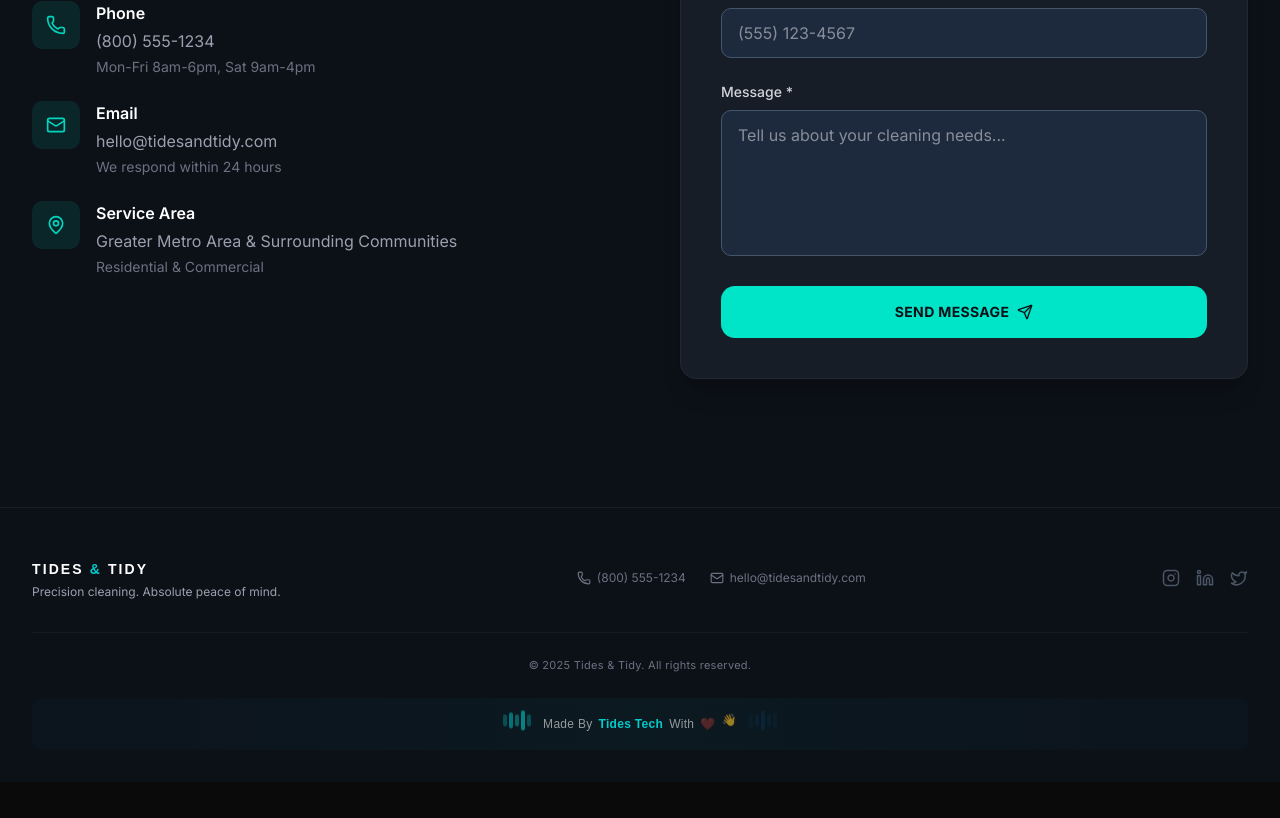
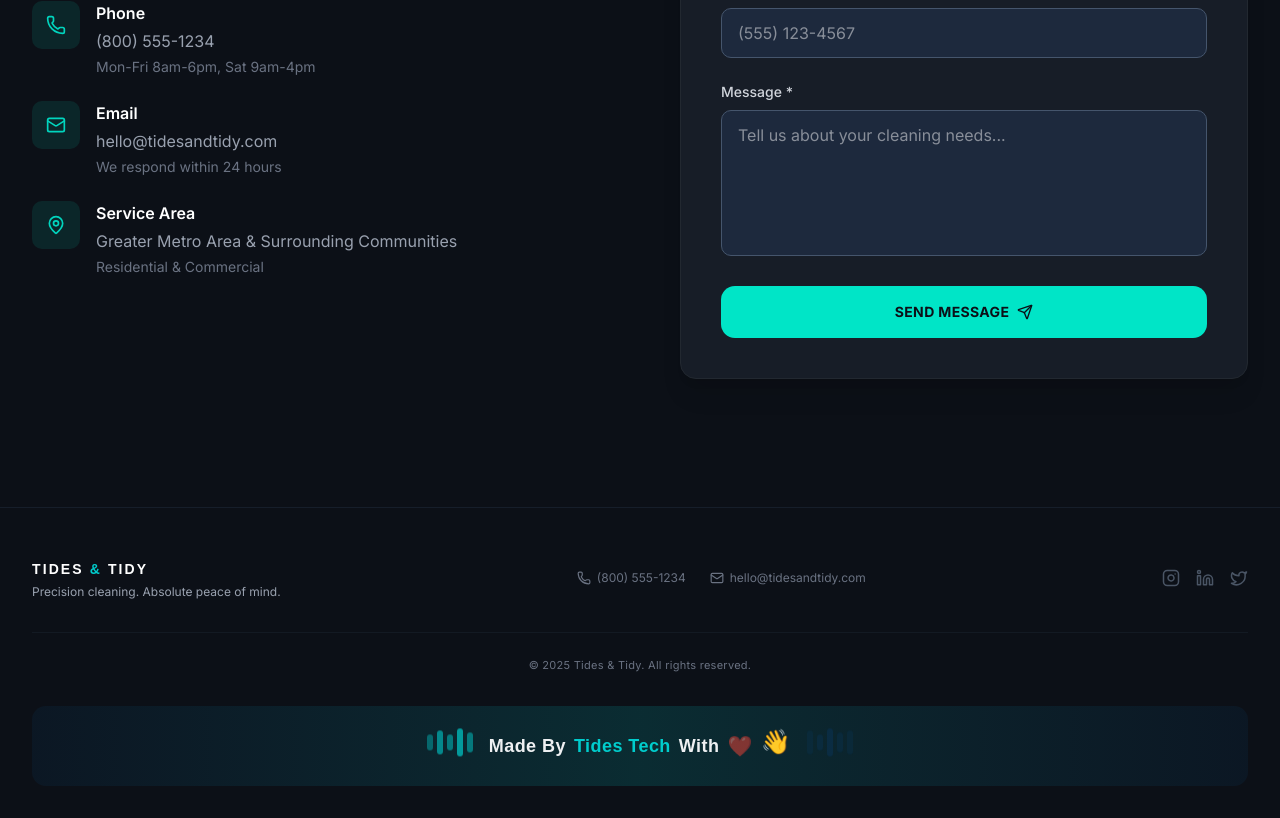
Before and after one commit to CaptainBlackwave/tides-and-tidy, a Next.js app: page / in a window 1280 px wide. Shown: the part 5916-6734 px from the top of the page. Before the commit the page ends 6698 px from the top, so only its background shows below. Built offline with nearby package versions, Linux system fonts and the light colour scheme.

Commit message:
ba68a8c6-a9ad-49a6-818b-868ad07b0e03

```diff
--- a/src/app/page.tsx
+++ b/src/app/page.tsx
@@ -271,30 +271,30 @@ export default function Home() {
           </div>
 
           {/* Atlantic East Coast Vibe - Tides Tech Attribution */}
-          <div className="mt-6 relative overflow-hidden rounded-lg">
-            <div className="absolute inset-0 bg-gradient-to-r from-[#093457]/5 via-[#00cccc]/10 to-[#093457]/5 dark:from-[#093457]/10 dark:via-[#00cccc]/5 dark:to-[#093457]/10"></div>
+          <div className="mt-8 relative overflow-hidden rounded-xl">
+            <div className="absolute inset-0 bg-gradient-to-r from-[#093457]/10 via-[#00cccc]/20 to-[#093457]/10 dark:from-[#093457]/20 dark:via-[#00cccc]/15 dark:to-[#093457]/20"></div>
 
-            <div className="relative flex items-center justify-center gap-3 py-4">
+            <div className="relative flex items-center justify-center gap-4 py-6">
               {/* Wave animation - left side */}
-              <div className="flex items-center gap-0.5" style={{ animation: 'wave 1.5s ease-in-out infinite' }}>
-                <span className="w-1 h-3 bg-[#00cccc]/30 rounded-full" style={{ animationDelay: '0s' }}></span>
-                <span className="w-1 h-4 bg-[#00cccc]/50 rounded-full" style={{ animationDelay: '0.1s' }}></span>
-                <span className="w-1 h-3 bg-[#00cccc]/40 rounded-full" style={{ animationDelay: '0.2s' }}></span>
-                <span className="w-1 h-5 bg-[#00cccc]/60 rounded-full" style={{ animationDelay: '0.3s' }}></span>
-                <span className="w-1 h-3 bg-[#00cccc]/30 rounded-full" style={{ animationDelay: '0.4s' }}></span>
+              <div className="flex items-center gap-1" style={{ animation: 'wave 1.5s ease-in-out infinite' }}>
+                <span className="w-1.5 h-4 bg-[#00cccc]/40 rounded-full" style={{ animationDelay: '0s' }}></span>
+                <span className="w-1.5 h-6 bg-[#00cccc]/60 rounded-full" style={{ animationDelay: '0.1s' }}></span>
+                <span className="w-1.5 h-4 bg-[#00cccc]/50 rounded-full" style={{ animationDelay: '0.2s' }}></span>
+                <span className="w-1.5 h-7 bg-[#00cccc]/70 rounded-full" style={{ animationDelay: '0.3s' }}></span>
+                <span className="w-1.5 h-5 bg-[#00cccc]/50 rounded-full" style={{ animationDelay: '0.4s' }}></span>
               </div>
 
-              <span className="text-[#093457]/80 dark:text-[#eef0f2]/60 text-xs font-medium tracking-wide flex items-center gap-1.5" style={{ fontFamily: 'Poppins, sans-serif' }}>
-                Made By <span className="font-semibold text-[#00cccc]">Tides Tech</span> With <span className="animate-pulse">❤️</span> <span className="inline-block" style={{ animation: 'wave 2s ease-in-out infinite' }}>👋</span>
+              <span className="text-[#093457] dark:text-[#eef0f2] text-base md:text-lg font-semibold tracking-wide flex items-center gap-2" style={{ fontFamily: 'Poppins, sans-serif' }}>
+                Made By <span className="font-extrabold text-[#00cccc]">Tides Tech</span> With <span className="animate-pulse text-xl">❤️</span> <span className="inline-block text-2xl" style={{ animation: 'wave 2s ease-in-out infinite' }}>👋</span>
               </span>
 
               {/* Wave animation - right side */}
-              <div className="flex items-center gap-0.5" style={{ animation: 'wave 1.5s ease-in-out infinite reverse' }}>
-                <span className="w-1 h-4 bg-[#093457]/20 rounded-full" style={{ animationDelay: '0s' }}></span>
-                <span className="w-1 h-3 bg-[#093457]/30 rounded-full" style={{ animationDelay: '0.1s' }}></span>
-                <span className="w-1 h-5 bg-[#093457]/40 rounded-full" style={{ animationDelay: '0.2s' }}></span>
-                <span className="w-1 h-3 bg-[#093457]/25 rounded-full" style={{ animationDelay: '0.3s' }}></span>
-                <span className="w-1 h-4 bg-[#093457]/20 rounded-full" style={{ animationDelay: '0.4s' }}></span>
+              <div className="flex items-center gap-1" style={{ animation: 'wave 1.5s ease-in-out infinite reverse' }}>
+                <span className="w-1.5 h-6 bg-[#093457]/30 rounded-full" style={{ animationDelay: '0s' }}></span>
+                <span className="w-1.5 h-4 bg-[#093457]/40 rounded-full" style={{ animationDelay: '0.1s' }}></span>
+                <span className="w-1.5 h-7 bg-[#093457]/50 rounded-full" style={{ animationDelay: '0.2s' }}></span>
+                <span className="w-1.5 h-5 bg-[#093457]/35 rounded-full" style={{ animationDelay: '0.3s' }}></span>
+                <span className="w-1.5 h-6 bg-[#093457]/30 rounded-full" style={{ animationDelay: '0.4s' }}></span>
               </div>
             </div>
           </div>
```
